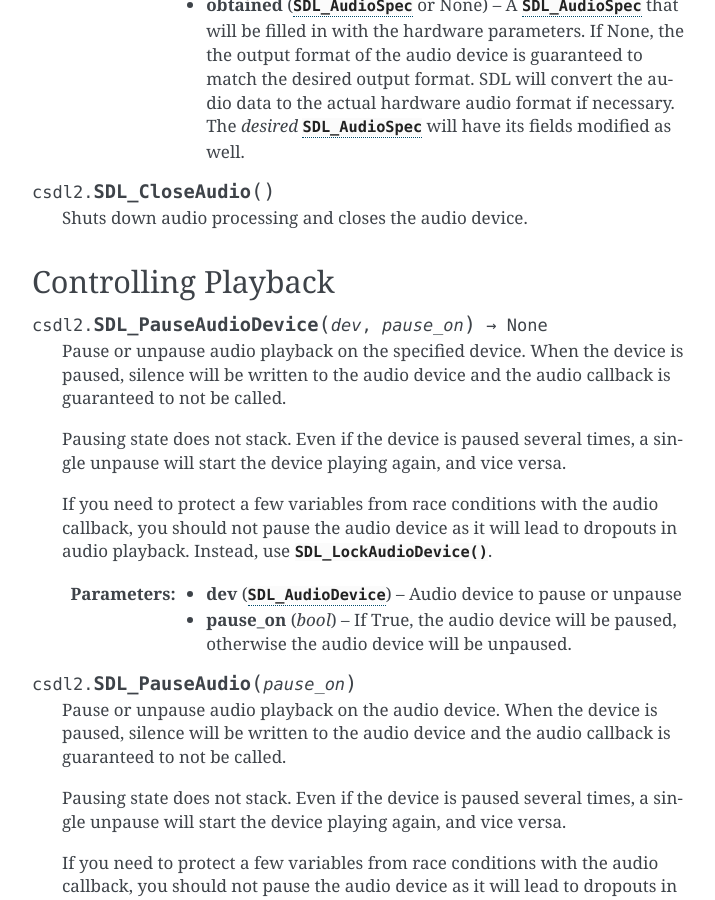
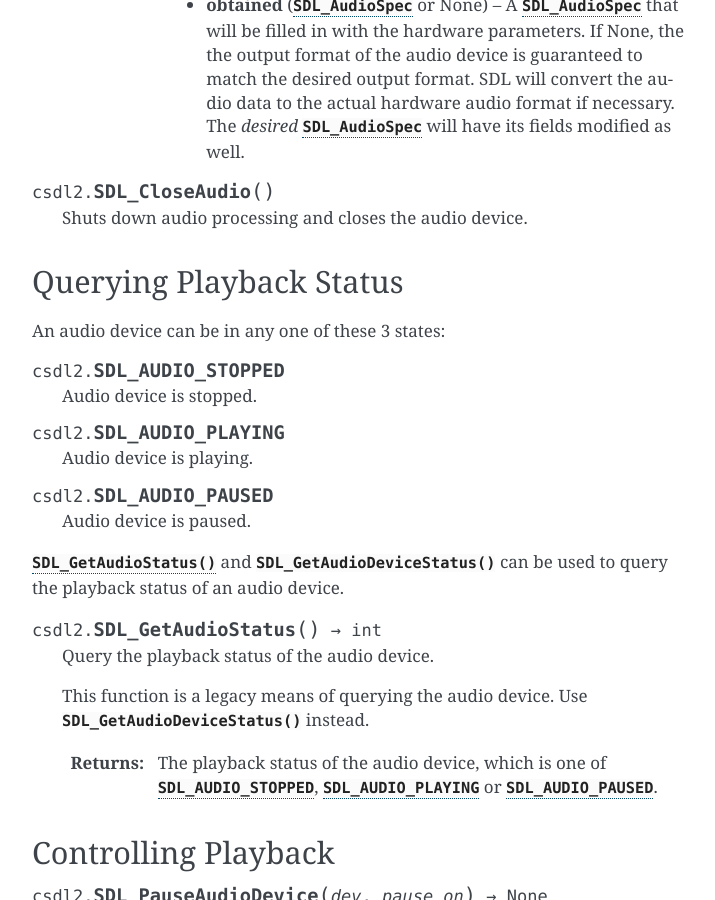
Before and after one commit to pyokagan/pycsdl2, a Sphinx documentation site: the page built from docs/api/audio.rst, in a window 1280 px wide and 900 px high, scrolled down 8522 px. Shown: the whole window, without its empty margins (388-1103 px from the left). Built offline with Sphinx 7.4.7, drawn with Linux system fonts in a browser that asks for light colours; some of the changed text lies outside the part shown.

Commit message:
audio: implement SDL_GetAudioStatus()

```diff
--- a/docs/api/audio.rst
+++ b/docs/api/audio.rst
@@ -441,6 +441,36 @@ callback to fill the audio buffer with audio data as needed.
 
    Shuts down audio processing and closes the audio device.
 
+Querying Playback Status
+------------------------
+An audio device can be in any one of these 3 states:
+
+.. data:: SDL_AUDIO_STOPPED
+
+   Audio device is stopped.
+
+.. data:: SDL_AUDIO_PLAYING
+
+   Audio device is playing.
+
+.. data:: SDL_AUDIO_PAUSED
+
+   Audio device is paused.
+
+:func:`SDL_GetAudioStatus` and :func:`SDL_GetAudioDeviceStatus` can be used to
+query the playback status of an audio device.
+
+.. function:: SDL_GetAudioStatus() -> int
+
+   Query the playback status of the audio device.
+
+   This function is a legacy means of querying the audio device. Use
+   :func:`SDL_GetAudioDeviceStatus` instead.
+
+   :returns: The playback status of the audio device, which is one of
+             :const:`SDL_AUDIO_STOPPED`, :const:`SDL_AUDIO_PLAYING` or
+             :const:`SDL_AUDIO_PAUSED`.
+
 Controlling Playback
 --------------------
 .. function:: SDL_PauseAudioDevice(dev, pause_on) -> None
```
Also changed, not shown: 3 other files.
